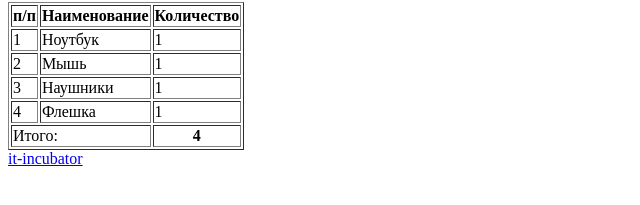
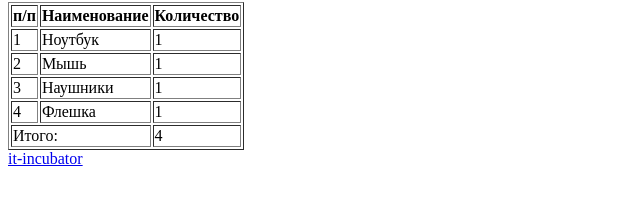
Before and after one commit to OlegParhomenko/Frontend-zero, a plain HTML site: page index.html in a window 1280 px wide. Shown: the part 529-734 px from the top of the page, 0-640 px from the left. Drawn offline with Linux system fonts and the light colour scheme.

Commit message:
complete task

```diff
--- a/index.html
+++ b/index.html
@@ -115,7 +115,7 @@
             </tr>
             <tr>
                 <td colspan="2">Итого:</td>
-                <th>4</th>
+                <td>4</td>
             </tr>
             <!-- 8) В таблице сделай 5 строк и 3 столбца.
                         - В первой строке ячейки заголовков, в остальных обычные ячейки
```
